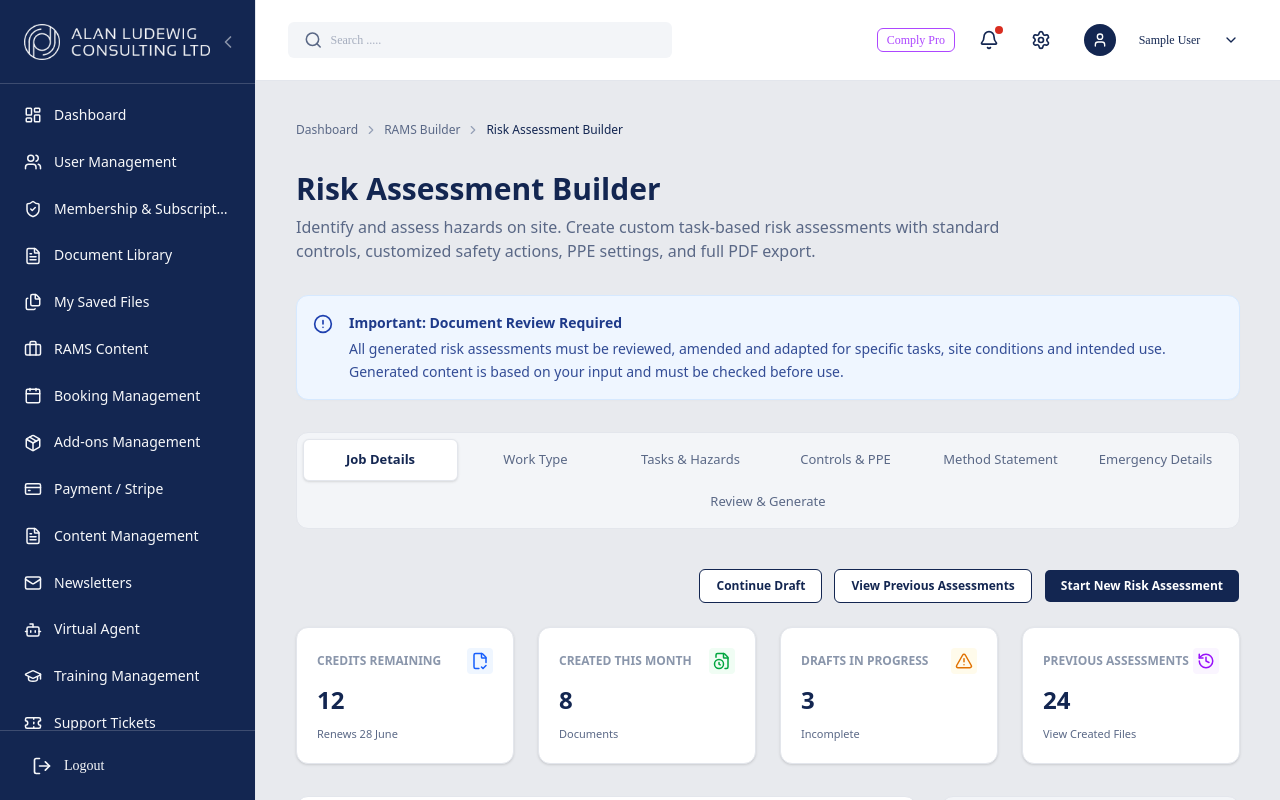
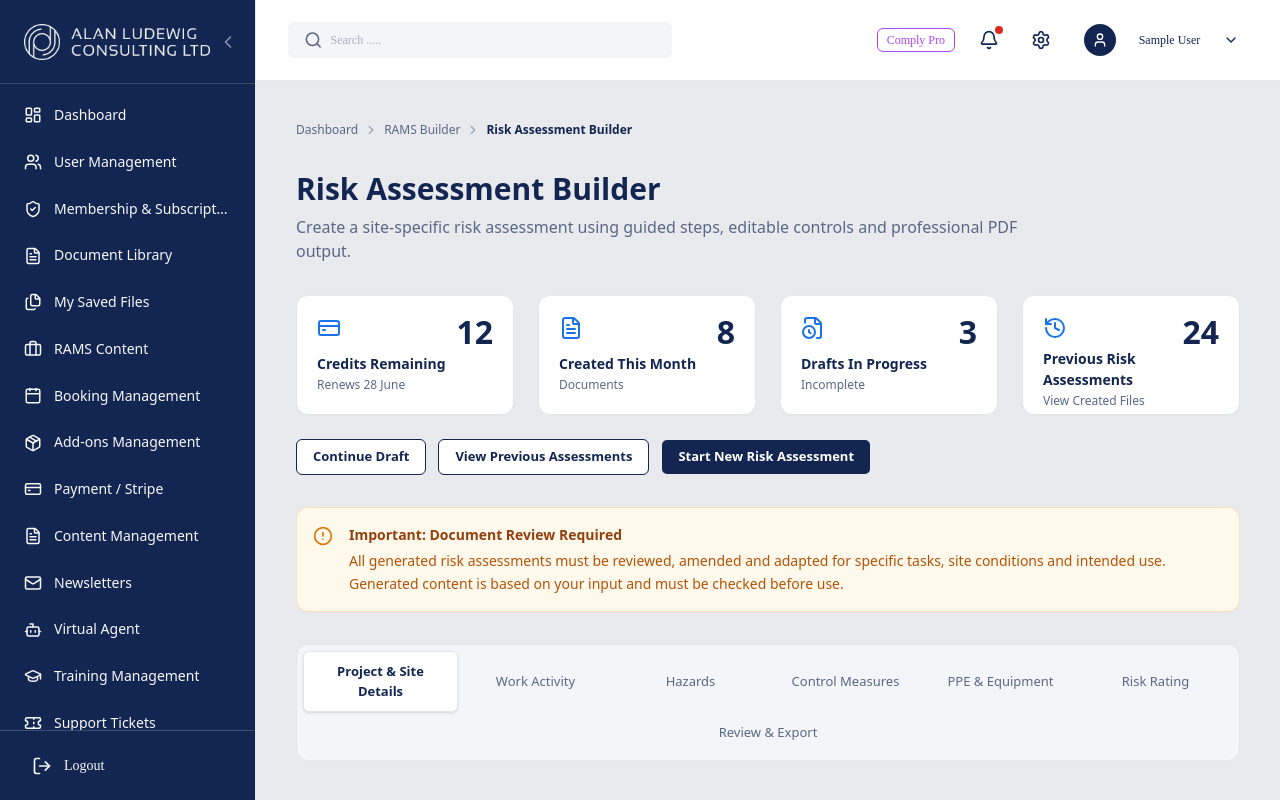
Before and after one commit to code-wev/alan-ludewig-consulting, a Next.js app: page /rams-builder/risk-assessment in a window 1280 px wide. Built offline with nearby package versions, Linux system fonts and the light colour scheme; sample sign-in values are in the browser's storage.

Commit message:
feat: update risk assessment components with improved labels and layout for better user experience

```diff
--- a/components/risk-assessment-builder/risk-assessment-page.tsx
+++ b/components/risk-assessment-builder/risk-assessment-page.tsx
@@ -1,7 +1,7 @@
 "use client";
 
 import { useState } from "react";
-import { FileClock, FileCheck2, AlertTriangle, History } from "lucide-react";
+import { FileClock, FileText, CreditCard, History } from "lucide-react";
 import { toast } from "sonner";
 import { Button } from "@/components/ui/button";
 import { RiskAssessmentShell } from "./risk-assessment-shell";
@@ -70,12 +70,71 @@ export function RiskAssessmentPage() {
   };
 
   return (
-    <RiskAssessmentShell currentStepId={draft.currentStepId} onStepChange={setStep}>
-      {/* Summary Cards & Quick Actions (Only shown on Step 1: Job Details) */}
-      {draft.currentStepId === "job-details" && (
-        <div className="space-y-6 mb-8 font-sans">
+    <RiskAssessmentShell
+      currentStepId={draft.currentStepId}
+      onStepChange={setStep}
+      topContent={
+        draft.currentStepId === "job-details" ? (
+          <div className="space-y-6 w-full font-sans">
+            {/* Cards Grid */}
+            <div className="grid gap-6 sm:grid-cols-2 lg:grid-cols-4 w-full">
+              <article className="rounded-[12px] border border-[#e3e6ec] bg-white p-5 shadow-[0_1px_3px_rgba(0,0,0,0.02)] flex flex-col justify-between h-[120px]">
+                <div className="flex justify-between items-start w-full">
+                  <div className="text-[#1a73e8]">
+                    <CreditCard className="size-6" />
+                  </div>
+                  <span className="text-[32px] font-bold text-brand-primary leading-none">12</span>
+                </div>
+                <div className="space-y-0.5">
+                  <h4 className="text-[14px] font-bold text-brand-primary">Credits Remaining</h4>
+                  <p className="text-[12px] text-brand-secondary">Renews 28 June</p>
+                </div>
+              </article>
+
+              <article className="rounded-[12px] border border-[#e3e6ec] bg-white p-5 shadow-[0_1px_3px_rgba(0,0,0,0.02)] flex flex-col justify-between h-[120px]">
+                <div className="flex justify-between items-start w-full">
+                  <div className="text-[#1a73e8]">
+                    <FileText className="size-6" />
+                  </div>
+                  <span className="text-[32px] font-bold text-brand-primary leading-none">8</span>
+                </div>
+                <div className="space-y-0.5">
+                  <h4 className="text-[14px] font-bold text-brand-primary">Created This Month</h4>
+                  <p className="text-[12px] text-brand-secondary">Documents</p>
+                </div>
+              </article>
+
+              <article className="rounded-[12px] border border-[#e3e6ec] bg-white p-5 shadow-[0_1px_3px_rgba(0,0,0,0.02)] flex flex-col justify-between h-[120px]">
+                <div className="flex justify-between items-start w-full">
+                  <div className="text-[#1a73e8]">
+                    <FileClock className="size-6" />
+                  </div>
+                  <span className="text-[32px] font-bold text-brand-primary leading-none">3</span>
+                </div>
+                <div className="space-y-0.5">
+                  <h4 className="text-[14px] font-bold text-brand-primary">Drafts In Progress</h4>
+                  <p className="text-[12px] text-brand-secondary">Incomplete</p>
+                </div>
+              </article>
+
+              <article className="rounded-[12px] border border-[#e3e6ec] bg-white p-5 shadow-[0_1px_3px_rgba(0,0,0,0.02)] flex flex-col justify-between h-[120px]">
+                <div className="flex justify-between items-start w-full">
+                  <div className="text-[#1a73e8]">
+                    <History className="size-6" />
+                  </div>
+                  <span className="text-[32px] font-bold text-brand-primary leading-none">24</span>
+                </div>
+                <div className="space-y-0.5">
+                  <h4 className="text-[14px] font-bold text-brand-primary">Previous Risk Assessments</h4>
+                  <p className="text-[12px] text-brand-secondary cursor-pointer hover:underline text-[#1a73e8]" onClick={() => setIsPrevOpen(true)}>
+                    View Created Files
+                  </p>
+                </div>
+              </article>
+            </div>
+
             {/* Quick Actions Row */}
-          <div className="flex flex-wrap items-center justify-end gap-3">
+            <div className="flex flex-wrap items-center gap-3">
               <Button
                 type="button"
                 variant="outline"
@@ -84,7 +143,7 @@ export function RiskAssessmentPage() {
                     description: "You can pick up exactly where you left off.",
                   });
                 }}
-              className="h-8.5 rounded-[6px] border border-brand-primary bg-white px-4 text-[12px] font-bold text-brand-primary hover:bg-[#fafbfd]"
+                className="h-9 px-4 rounded-[6px] border border-brand-primary bg-white text-[13px] font-bold text-brand-primary shadow-none hover:bg-brand-bg-main"
               >
                 Continue Draft
               </Button>
@@ -92,61 +151,22 @@ export function RiskAssessmentPage() {
                 type="button"
                 variant="outline"
                 onClick={() => setIsPrevOpen(true)}
-              className="h-8.5 rounded-[6px] border border-brand-primary bg-white px-4 text-[12px] font-bold text-brand-primary hover:bg-[#fafbfd]"
+                className="h-9 px-4 rounded-[6px] border border-brand-primary bg-white text-[13px] font-bold text-brand-primary shadow-none hover:bg-brand-bg-main"
               >
                 View Previous Assessments
               </Button>
               <Button
                 type="button"
                 onClick={() => setIsStartOpen(true)}
-              className="h-8.5 rounded-[6px] bg-brand-primary px-4 text-[12px] font-bold text-white hover:bg-[#0d1b3a]"
+                className="h-9 px-4 rounded-[6px] bg-brand-primary text-[13px] font-bold text-white hover:bg-[#0d1b3a]"
               >
                 Start New Risk Assessment
               </Button>
             </div>
-
-          {/* Cards Grid */}
-          <div className="grid gap-6 sm:grid-cols-2 lg:grid-cols-4">
-            <article className="rounded-[12px] border-[1.5px] border-[#e3e6ec] bg-white p-5 shadow-sm space-y-2">
-              <div className="flex items-center justify-between">
-                <span className="text-[12px] font-bold text-[#8a96ab] uppercase">Credits Remaining</span>
-                <span className="p-1 rounded bg-blue-50 text-blue-600"><FileCheck2 className="size-4.5" /></span>
           </div>
-              <p className="text-[24px] font-bold text-brand-primary">12</p>
-              <p className="text-[11px] text-brand-secondary">Renews 28 June</p>
-            </article>
-
-            <article className="rounded-[12px] border-[1.5px] border-[#e3e6ec] bg-white p-5 shadow-sm space-y-2">
-              <div className="flex items-center justify-between">
-                <span className="text-[12px] font-bold text-[#8a96ab] uppercase">Created This Month</span>
-                <span className="p-1 rounded bg-green-50 text-green-600"><FileClock className="size-4.5" /></span>
-              </div>
-              <p className="text-[24px] font-bold text-brand-primary">8</p>
-              <p className="text-[11px] text-brand-secondary">Documents</p>
-            </article>
-
-            <article className="rounded-[12px] border-[1.5px] border-[#e3e6ec] bg-white p-5 shadow-sm space-y-2">
-              <div className="flex items-center justify-between">
-                <span className="text-[12px] font-bold text-[#8a96ab] uppercase">Drafts In Progress</span>
-                <span className="p-1 rounded bg-amber-50 text-amber-600"><AlertTriangle className="size-4.5" /></span>
-              </div>
-              <p className="text-[24px] font-bold text-brand-primary">3</p>
-              <p className="text-[11px] text-brand-secondary">Incomplete</p>
-            </article>
-
-            <article className="rounded-[12px] border-[1.5px] border-[#e3e6ec] bg-white p-5 shadow-sm space-y-2">
-              <div className="flex items-center justify-between">
-                <span className="text-[12px] font-bold text-[#8a96ab] uppercase">Previous Assessments</span>
-                <span className="p-1 rounded bg-purple-50 text-purple-600"><History className="size-4.5" /></span>
-              </div>
-              <p className="text-[24px] font-bold text-brand-primary">24</p>
-              <p className="text-[11px] text-brand-secondary cursor-pointer hover:underline text-[#4f79ff]" onClick={() => setIsPrevOpen(true)}>
-                View Created Files
-              </p>
-            </article>
-          </div>
-        </div>
-      )}
+        ) : null
+      }
+    >
 
       {/* Conditional Step Rendering */}
       {draft.currentStepId === "job-details" ? (
--- a/components/risk-assessment-builder/risk-assessment-shell.tsx
+++ b/components/risk-assessment-builder/risk-assessment-shell.tsx
@@ -8,12 +8,14 @@ type RiskAssessmentShellProps = {
   currentStepId: RiskAssessmentStepId;
   onStepChange?: (stepId: RiskAssessmentStepId) => void;
   children: React.ReactNode;
+  topContent?: React.ReactNode;
 };
 
 export function RiskAssessmentShell({
   currentStepId,
   onStepChange,
   children,
+  topContent,
 }: RiskAssessmentShellProps) {
   return (
     <div className="flex flex-col gap-8 text-brand-primary font-sans w-full">
@@ -23,7 +25,7 @@ export function RiskAssessmentShell({
         <ChevronRight className="size-3.5 text-[#95a0b6]" />
         <span>RAMS Builder</span>
         <ChevronRight className="size-3.5 text-[#95a0b6]" />
-        <span className="text-brand-primary">Risk Assessment Builder</span>
+        <span className="text-brand-primary font-bold">Risk Assessment Builder</span>
       </div>
 
       {/* Header */}
@@ -31,20 +33,22 @@ export function RiskAssessmentShell({
         <h1 className="text-[30px] font-bold leading-[1.2] text-brand-primary font-sans">
           Risk Assessment Builder
         </h1>
-        <p className="max-w-3xl text-[16px] leading-6 text-brand-secondary">
-          Identify and assess hazards on site. Create custom task-based risk assessments
-          with standard controls, customized safety actions, PPE settings, and full PDF export.
+        <p className="max-w-3xl text-base text-brand-secondary">
+          Create a site-specific risk assessment using guided steps, editable controls and professional PDF output.
         </p>
       </div>
 
+      {/* Conditionally rendered topContent (Cards and buttons on Step 1) */}
+      {topContent}
+
       {/* Warning/Reminder Alert Banner */}
-      <section className="flex items-start gap-4 rounded-[12px] border border-[#d6e9ff] bg-[#EFF6FF] p-4 shadow-[0_1px_2px_rgba(15,23,42,0.02)]">
-        <CircleAlert className="mt-0.5 size-5 shrink-0 text-[#1e40af]" />
+      <section className="flex items-start gap-4 rounded-[12px] border border-[#FFE0B2] bg-[#FFF9EB] p-4 shadow-[0_1px_2px_rgba(15,23,42,0.02)]">
+        <CircleAlert className="mt-0.5 size-5 shrink-0 text-[#D97706]" />
         <div className="space-y-1">
-          <p className="text-[14px] font-bold leading-[1.6] text-[#1e3a8a]">
+          <p className="text-[14px] font-bold leading-[1.6] text-[#92400E]">
             Important: Document Review Required
           </p>
-          <p className="text-[14px] leading-[1.6] text-[#1e3a8a]/90">
+          <p className="text-[14px] leading-[1.6] text-[#B45309]">
             All generated risk assessments must be reviewed, amended and adapted for specific tasks,
             site conditions and intended use. Generated content is based on your input and must be checked before use.
           </p>
--- a/components/risk-assessment-builder/types.ts
+++ b/components/risk-assessment-builder/types.ts
@@ -14,13 +14,13 @@ export interface RiskAssessmentStep {
 }
 
 export const RISK_ASSESSMENT_STEPS: RiskAssessmentStep[] = [
-  { id: "job-details", label: "1. Job Details" },
-  { id: "work-type", label: "2. Work Type" },
-  { id: "tasks-hazards", label: "3. Tasks & Hazards" },
-  { id: "controls-ppe", label: "4. Controls & PPE" },
-  { id: "method-statement", label: "5. Method Statement" },
-  { id: "emergency-details", label: "6. Emergency Details" },
-  { id: "review-generate", label: "7. Review & Generate" },
+  { id: "job-details", label: "Project & Site Details" },
+  { id: "work-type", label: "Work Activity" },
+  { id: "tasks-hazards", label: "Hazards" },
+  { id: "controls-ppe", label: "Control Measures" },
+  { id: "method-statement", label: "PPE & Equipment" },
+  { id: "emergency-details", label: "Risk Rating" },
+  { id: "review-generate", label: "Review & Export" },
 ];
 
 export interface RiskAssessmentJobDetails {
```
Also changed, not shown: components/risk-assessment-builder/step-job-details.tsx (+30 -42 lines). Lines whose indentation alone changed are shown as unchanged.
